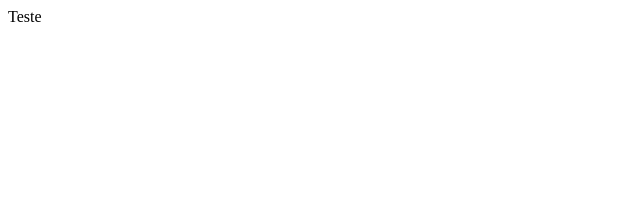
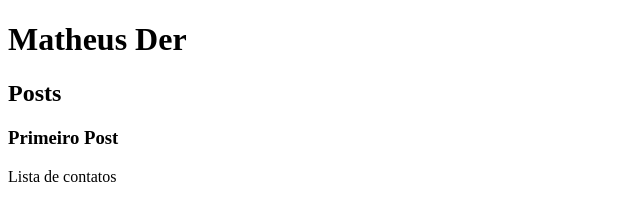
Before and after one commit to MatheusDer/AulaHtmlCssDIO, a plain HTML site: page AulasHtml/index.html in a window 1280 px wide. Shown: the whole page, without its empty margins (0-640 px from the left). Drawn offline with Linux system fonts and the light colour scheme.

Commit message:
(html): semantica basica

```diff
--- a/AulasHtml/index.html
+++ b/AulasHtml/index.html
@@ -4,9 +4,26 @@
     <meta charset="UTF-8" />
     <meta http-equiv="X-UA-Compatible" content="IE=edge" />
     <meta name="viewport" content="width=device-width, initial-scale=1.0" />
-    <title>Estrutura Basica</title>
+    <title>Semantica</title>
   </head>
   <body>
-    Teste
+    <main>
+      <header>
+        <h1>Matheus Der</h1>
+      </header>
+      <section>
+        <header>
+          <h2>Posts</h2>
+        </header>
+        <article>
+          <header>
+            <h3>Primeiro Post</h3>
+          </header>
+        </article>
+      </section>
+    </main>
+    <footer>
+      <p>Lista de contatos</p>
+    </footer>
   </body>
 </html>
```
